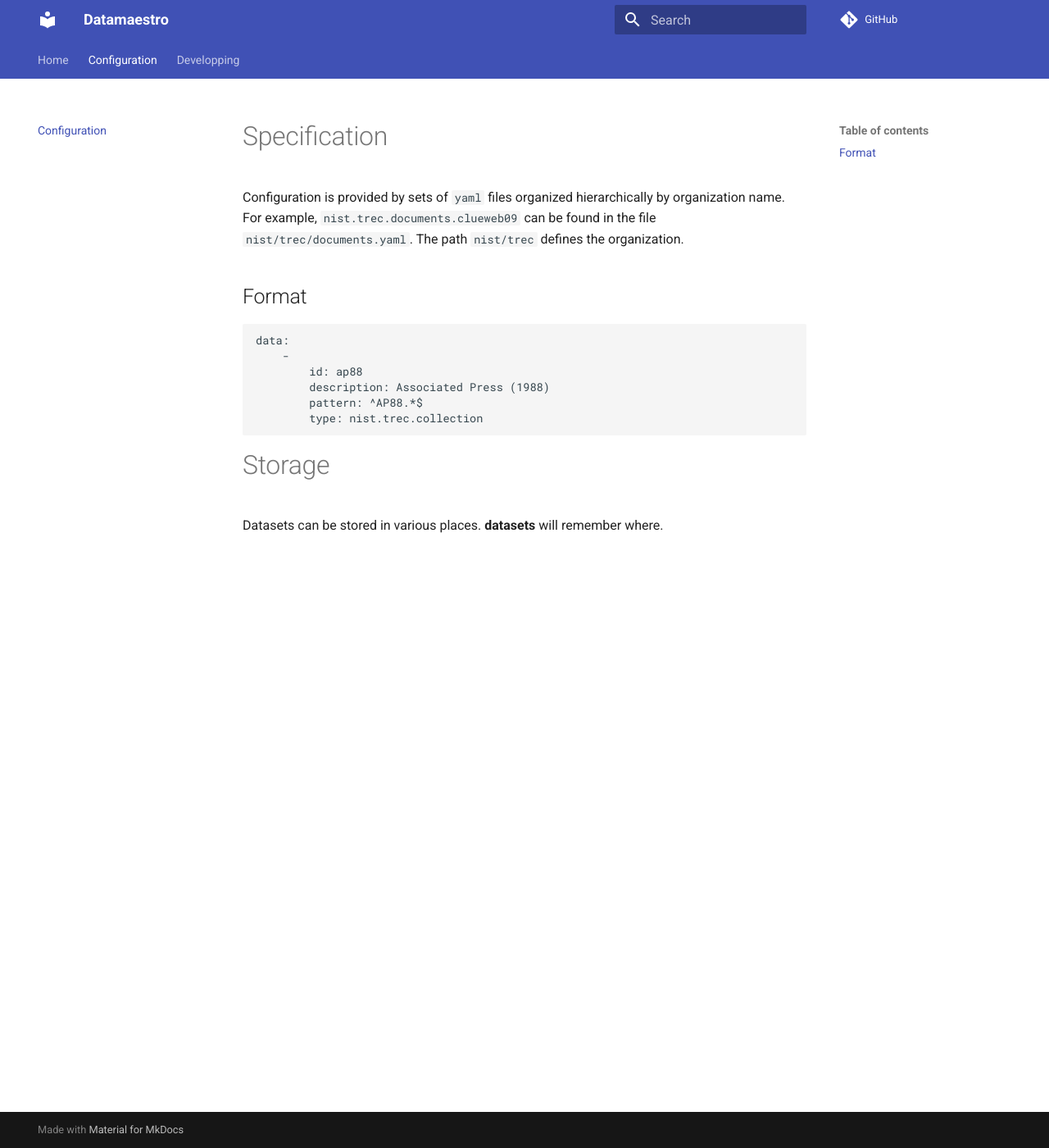
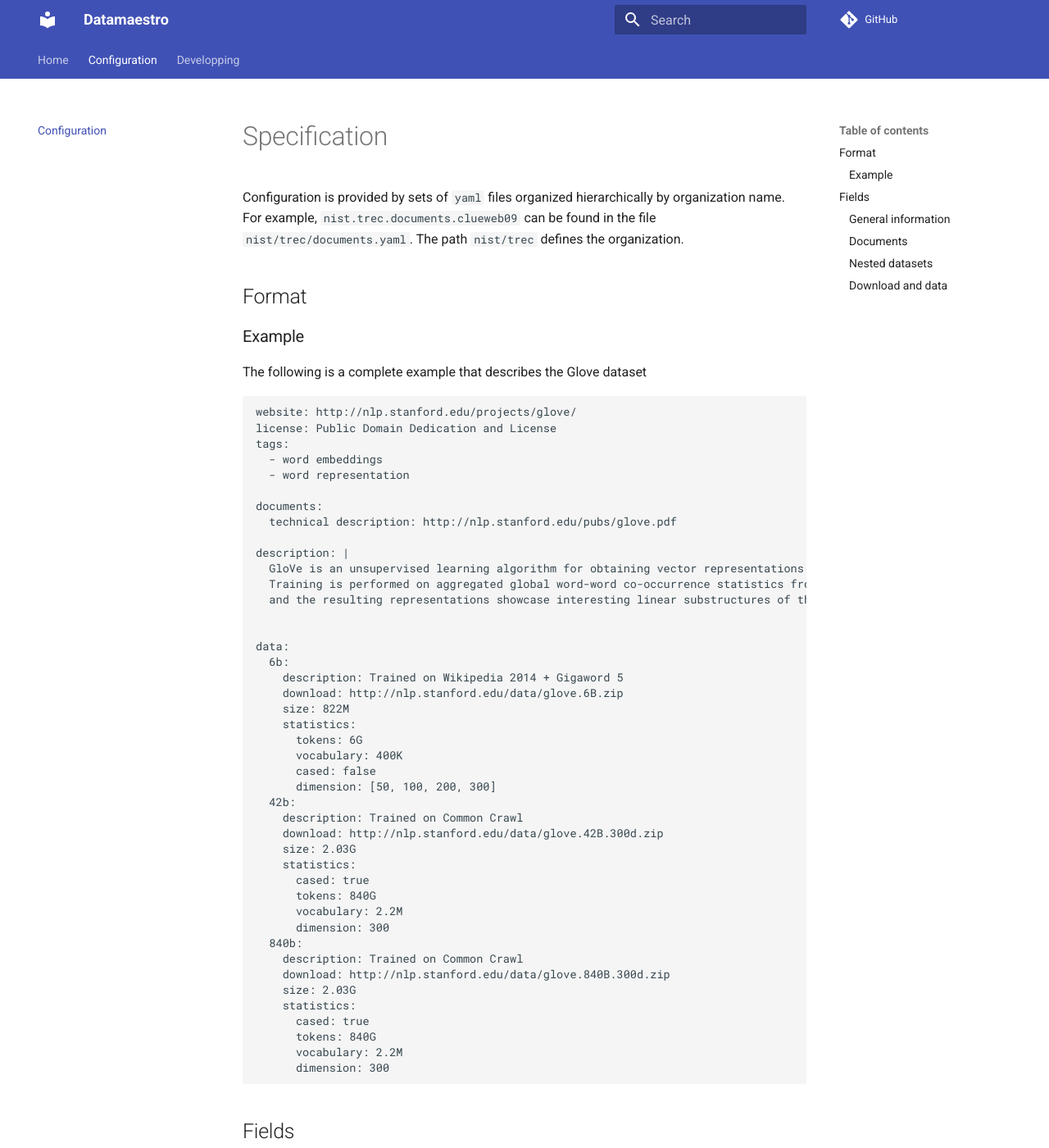
Before and after one commit to experimaestro/datamaestro, an MkDocs documentation site: the page built from docs/configuration.md, in a window 1280 px wide and 1400 px high. Shown: the whole window at 82% size. Built offline with MkDocs 1.6.1 and Material for MkDocs 9.7.7, drawn with Linux system fonts in a browser that asks for light colours; comment, search, counter and statistics services are not loaded; old or Windows-style settings are respelled for this version of MkDocs; some of the changed text lies outside the part shown.

Commit message:
WIP: cleaning up and documentation

````diff
--- a/docs/configuration.md
+++ b/docs/configuration.md
@@ -5,15 +5,77 @@
 
 ## Format
 
+### Example
+
+The following is a complete example that describes the Glove dataset
+
 ```yaml
+website: http://nlp.stanford.edu/projects/glove/
+license: Public Domain Dedication and License
+tags:
+  - word embeddings
+  - word representation
+
+documents:
+  technical description: http://nlp.stanford.edu/pubs/glove.pdf
+
+description: |
+  GloVe is an unsupervised learning algorithm for obtaining vector representations for words.
+  Training is performed on aggregated global word-word co-occurrence statistics from a corpus,
+  and the resulting representations showcase interesting linear substructures of the word vector space.
+
+
 data:
-    -
-        id: ap88
-        description: Associated Press (1988)
-        pattern: ^AP88.*$
-        type: nist.trec.collection
+  6b:
+    description: Trained on Wikipedia 2014 + Gigaword 5
+    download: http://nlp.stanford.edu/data/glove.6B.zip
+    size: 822M
+    statistics:
+      tokens: 6G
+      vocabulary: 400K
+      cased: false
+      dimension: [50, 100, 200, 300]
+  42b:
+    description: Trained on Common Crawl
+    download: http://nlp.stanford.edu/data/glove.42B.300d.zip
+    size: 2.03G
+    statistics:
+      cased: true
+      tokens: 840G
+      vocabulary: 2.2M
+      dimension: 300
+  840b:
+    description: Trained on Common Crawl
+    download: http://nlp.stanford.edu/data/glove.840B.300d.zip
+    size: 2.03G
+    statistics:
+      cased: true
+      tokens: 840G
+      vocabulary: 2.2M
+      dimension: 300
 ```
 
-# Storage
+## Fields
 
-Datasets can be stored in various places. **datasets** will remember where.
+### General information
+
+- `name` gives a short name of the dataset
+- `description` gives a longer description of the dataset
+- `tags` is a list of tags
+- `date` is the dataset release date
+
+### Documents
+
+`documents` is a dictionary that associates a name to some fields like
+
+- `url`
+- `bibtex`
+
+### Nested datasets
+
+Some datasets are variations of the same dataset. In that case, `sub` gives a list
+of sub-datasets. Fields are inherited by default.
+
+### Download and data
+
+The field `download` specifies how data should be downloaded
````
Also changed, not shown: docs/developping.md (+6 -0 lines), docs/download.md (added, +1 -0 lines), 4 other files.
